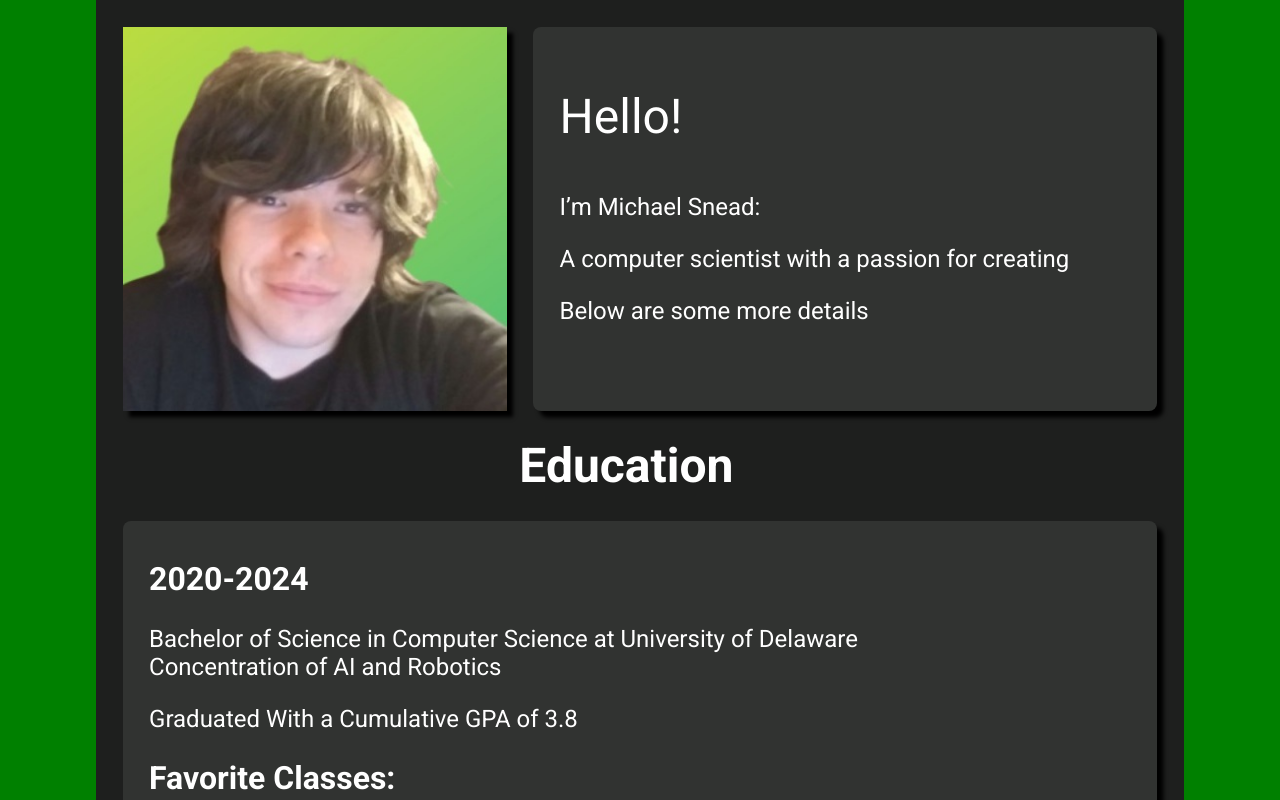
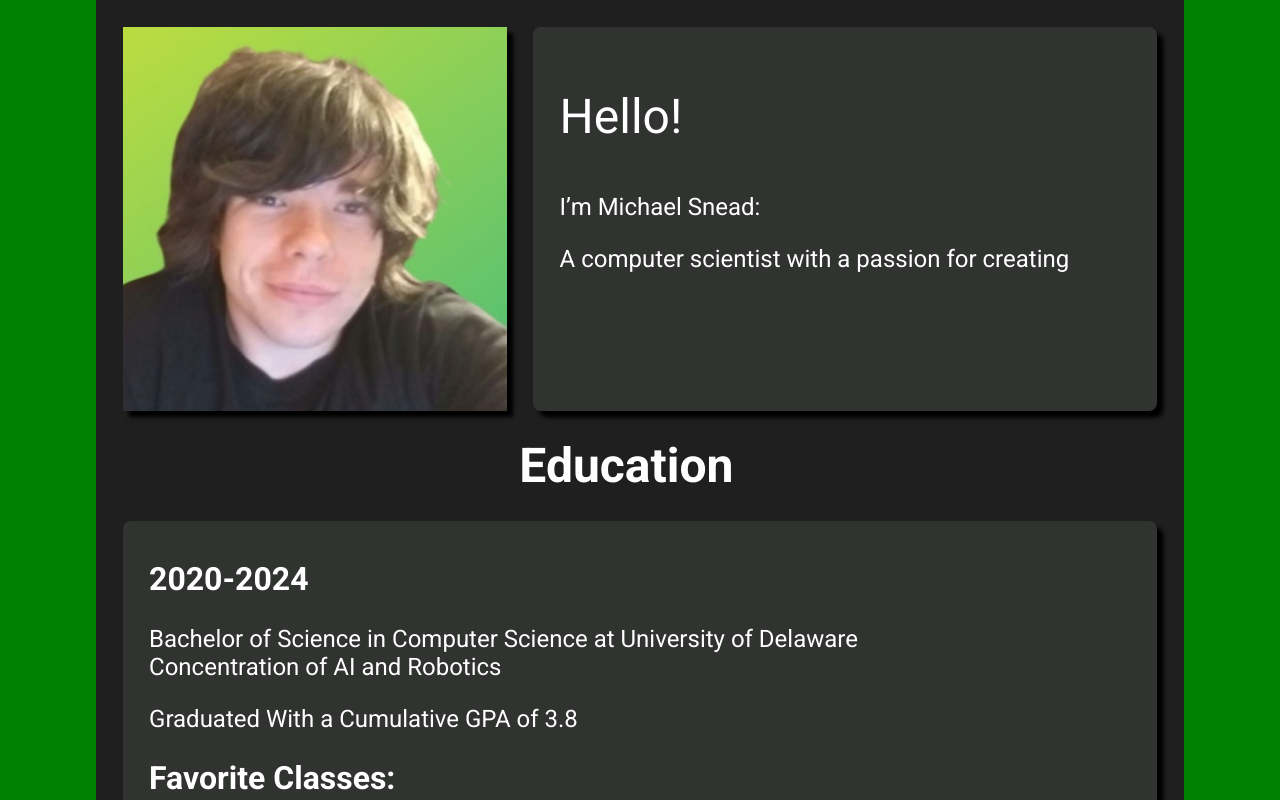
Before and after one commit to ydnamjs/personal-website, a React (Create React App) app: page / in a window 1280 px wide. Shown: the top 800 px of the page. Built offline with nearby package versions, Linux system fonts and the light colour scheme.

Commit message:
Removed text that states that details are below because it is obvious that details are below

```diff
--- a/src/about-me/panels/Intro.tsx
+++ b/src/about-me/panels/Intro.tsx
@@ -7,7 +7,6 @@ export function Intro() {
 			<p style={{fontSize: "48px"}}>Hello!</p>
 			<p>I’m Michael Snead: </p>
 			<p>A computer scientist with a passion for creating</p>
-			<p>Below are some more details</p>
 		</div>
 	);
 }
```
